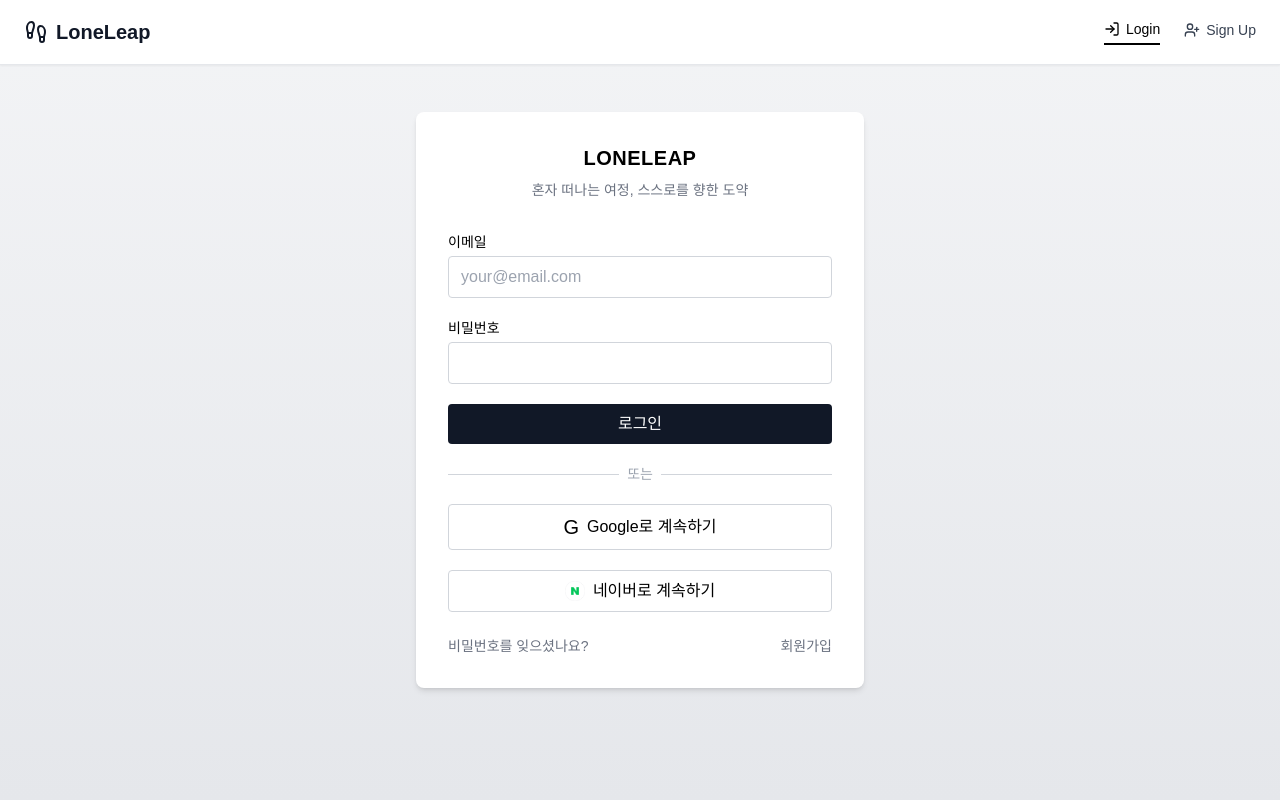
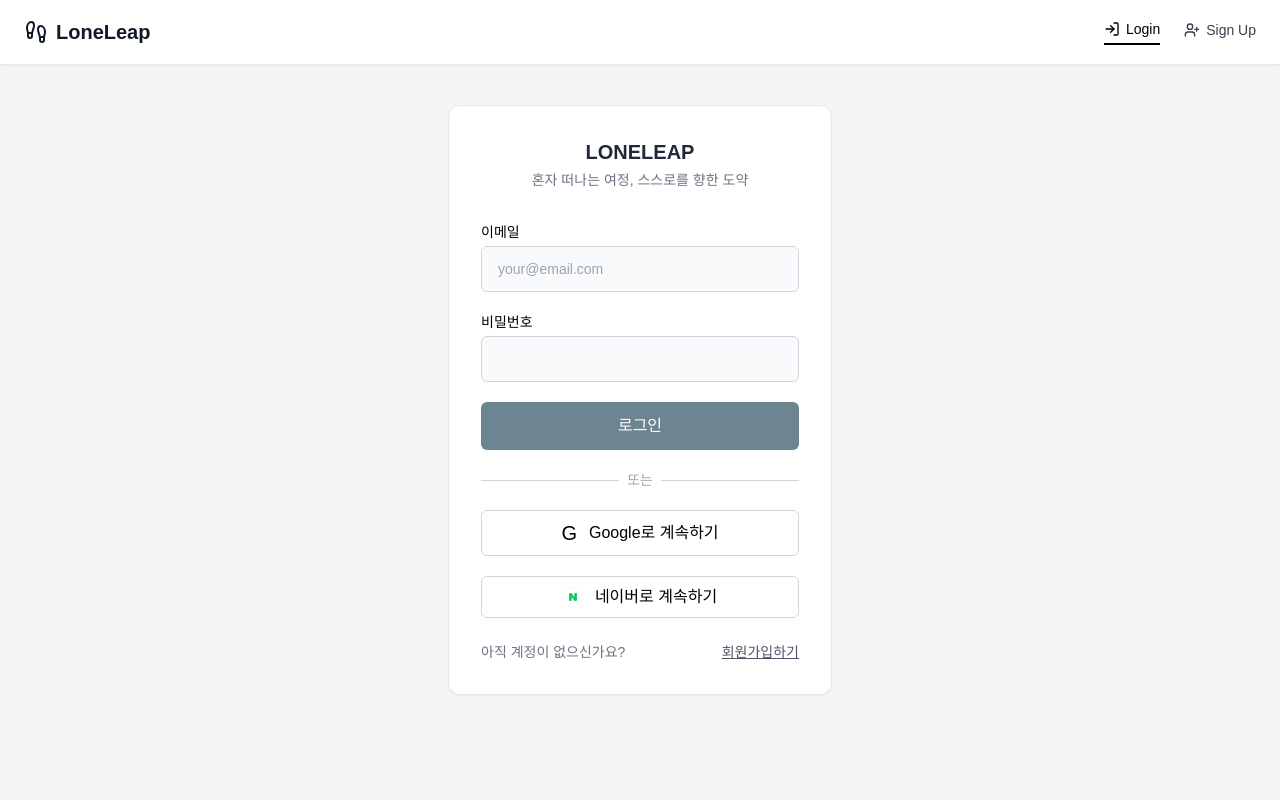
Before and after one commit to devyuu08/loneleap, a React (Vite) app: page /login in a window 1280 px wide. Shown: the top 800 px of the page. Built offline with nearby package versions, Linux system fonts and the light colour scheme; no server answers; a web font is replaced by a local one.

Commit message:
feat: 로그인 폼  리디자인

```diff
--- a/src/components/auth/AuthForm.jsx
+++ b/src/components/auth/AuthForm.jsx
@@ -62,11 +62,11 @@ export default function AuthForm() {
   };
 
   return (
-    <div className="min-h-screen bg-gradient-to-b from-gray-100 to-gray-200 flex items-center justify-center">
-      <div className="bg-white rounded-lg shadow-md p-8 w-full max-w-md">
+    <div className="min-h-screen flex items-center justify-center bg-gray-100">
+      <div className="bg-white w-full max-w-sm p-8 rounded-xl shadow-sm border border-gray-200">
         <div className="text-center mb-8">
-          <h1 className="text-xl font-semibold tracking-wide">LONELEAP</h1>
-          <p className="text-sm text-gray-500 mt-2">
+          <h1 className="text-xl font-semibold text-gray-800">LONELEAP</h1>
+          <p className="mt-1 text-sm text-gray-500">
             혼자 떠나는 여정, 스스로를 향한 도약
           </p>
         </div>
@@ -82,7 +82,7 @@ export default function AuthForm() {
               type="email"
               placeholder="your@email.com"
               onChange={(e) => setEmail(e.target.value)}
-              className="w-full border border-gray-300 rounded px-3 py-2 focus:outline-none focus:ring focus:ring-blue-200"
+              className="w-full px-4 py-3 rounded-md border border-gray-300 bg-gray-50 placeholder:text-gray-400 text-sm focus:outline-none focus:ring-2 focus:ring-gray-300"
             />
           </div>
 
@@ -98,13 +98,13 @@ export default function AuthForm() {
               name="password"
               type="password"
               onChange={(e) => setPassword(e.target.value)}
-              className="w-full border border-gray-300 rounded px-3 py-2 focus:outline-none focus:ring focus:ring-blue-200"
+              className="w-full px-4 py-3 rounded-md border border-gray-300 bg-gray-50 placeholder:text-gray-400 text-sm focus:outline-none focus:ring-2 focus:ring-gray-300"
             />
           </div>
 
           <button
             type="submit"
-            className="w-full bg-gray-900 text-white py-2 rounded font-medium hover:bg-black"
+            className="w-full py-3 bg-[#6D8591] text-white rounded-md hover:bg-[#4d5e66] transition"
           >
             {loading ? "로그인 중..." : "로그인"}
           </button>
@@ -120,7 +120,7 @@ export default function AuthForm() {
             type="button"
             onClick={handleGoogleLogin}
             disabled={loading}
-            className="w-full border border-gray-300 rounded py-2 flex items-center justify-center gap-2 hover:bg-gray-50"
+            className="w-full flex items-center justify-center gap-3 border border-gray-300 py-2 rounded-md hover:bg-gray-50 transition"
           >
             <span className="text-xl">G</span>
             {loading ? "로그인 중..." : "Google로 계속하기"}
@@ -129,7 +129,7 @@ export default function AuthForm() {
           <button
             type="button"
             onClick={() => alert("Naver 로그인은 다음 버전에서 지원됩니다.")}
-            className="w-full border border-gray-300 rounded py-2 flex items-center justify-center gap-2 hover:bg-green-50"
+            className="w-full flex items-center justify-center gap-3 border border-gray-300 py-2 rounded-md hover:bg-gray-50 transition"
           >
             <img src="/naver-btn.png" alt="Naver" className="w-5 h-5" />
             네이버로 계속하기
@@ -143,9 +143,14 @@ export default function AuthForm() {
           </button> */}
         </form>
 
-        <div className="flex justify-between mt-6 text-sm text-gray-500">
-          <Link to="/reset">비밀번호를 잊으셨나요?</Link>
-          <Link to="/signup">회원가입</Link>
+        <div className="flex items-center justify-between mt-6 text-sm text-gray-500">
+          아직 계정이 없으신가요?
+          <Link
+            to="/signup"
+            className="ml-1 underline font-medium text-gray-600 hover:text-black"
+          >
+            회원가입하기
+          </Link>
         </div>
       </div>
     </div>
```
